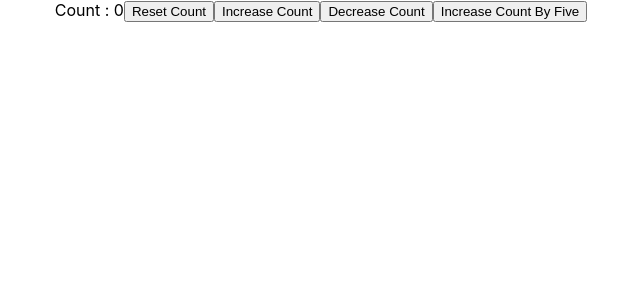
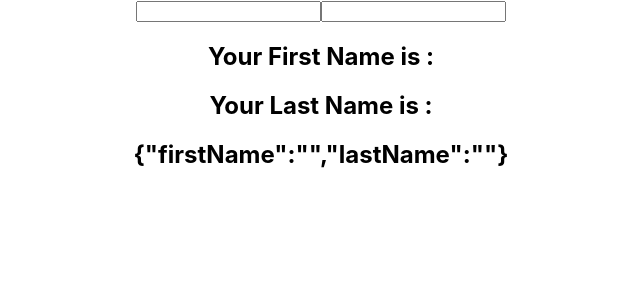
Before and after one commit to python-benedict/react-series, a React (Create React App) app in the folder state-hooks/: page / in a window 1280 px wide. Shown: the top 300 px of the page, without its empty margins (319-959 px from the left). Built offline with nearby package versions, Linux system fonts and the light colour scheme.

Commit message:
created a hookcounter three that accepts names and display them but destructure it using an array and made sure all names got don't disappear by using the ..names to keep it and JSON.stringify(names) to display the names in the object

```diff
--- a/state-hooks/src/App.js
+++ b/state-hooks/src/App.js
@@ -1,12 +1,13 @@
 import './App.css';
 import ClassCounter from './components/ClassCounter';
 import HookCounter from './components/HookCounter';
+import HookCounterThree from './components/HookCounterThree';
 import HookCounterTwo from './components/HookCounterTwo';
 
 function App() {
   return (
     <div className="App">
-      <HookCounterTwo />
+      <HookCounterThree />
     </div>
   );
 }
--- a/state-hooks/src/components/HookCounterThree.js
+++ b/state-hooks/src/components/HookCounterThree.js
@@ -1,8 +1,20 @@
-import React from 'react'
+import React, { useState } from 'react'
 
 function HookCounterThree() {
+
+    const [names, setNames] = useState({firstName: '', lastName: ''})
+
   return (
-    <div>HookCounterThree</div>
+    <div>
+        <form>
+            <input onChange={e => setNames({...names, firstName: e.target.value})} type='text' value={names.firstName} />
+            <input onChange={e => setNames({...names, lastName: e.target.value})} type='text' value={names.lastName} />
+
+            <h2>Your First Name is : {names.firstName}</h2>
+            <h2>Your Last Name is : {names.lastName}</h2>
+            <h2>{JSON.stringify(names)}</h2>
+        </form>
+    </div>
   )
 }
 
```
